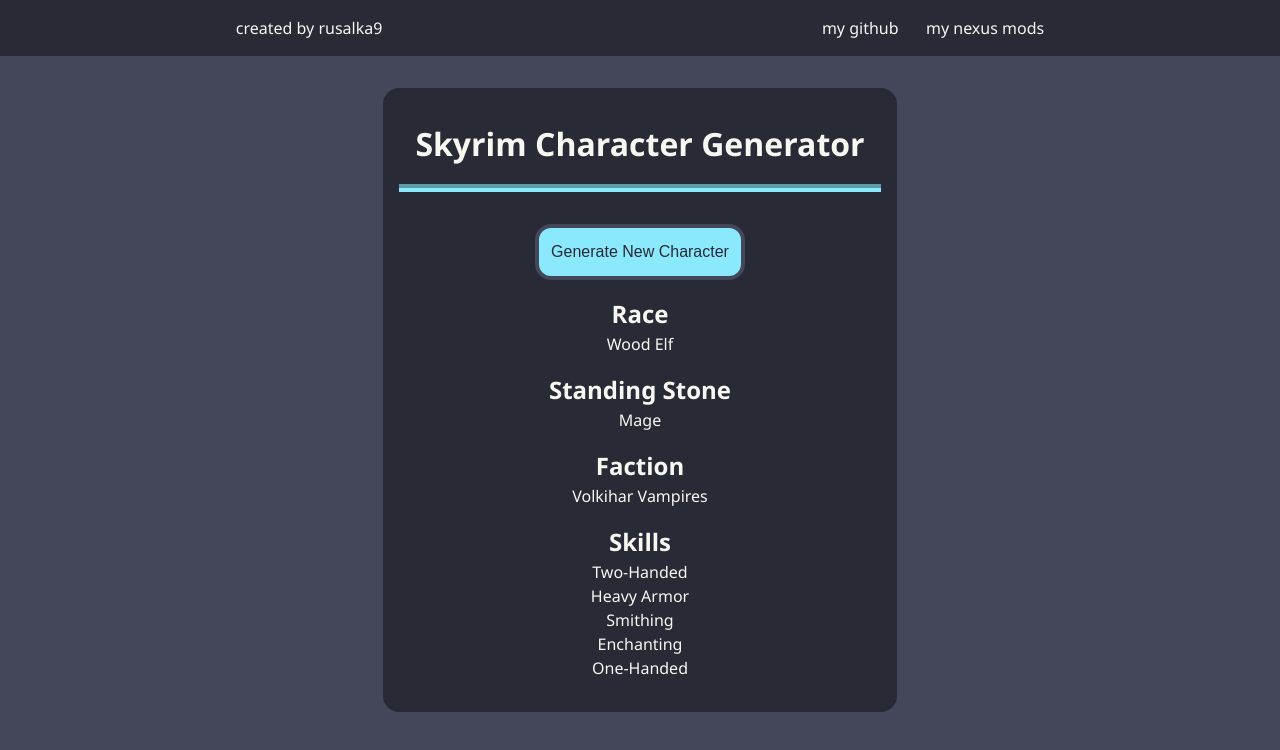
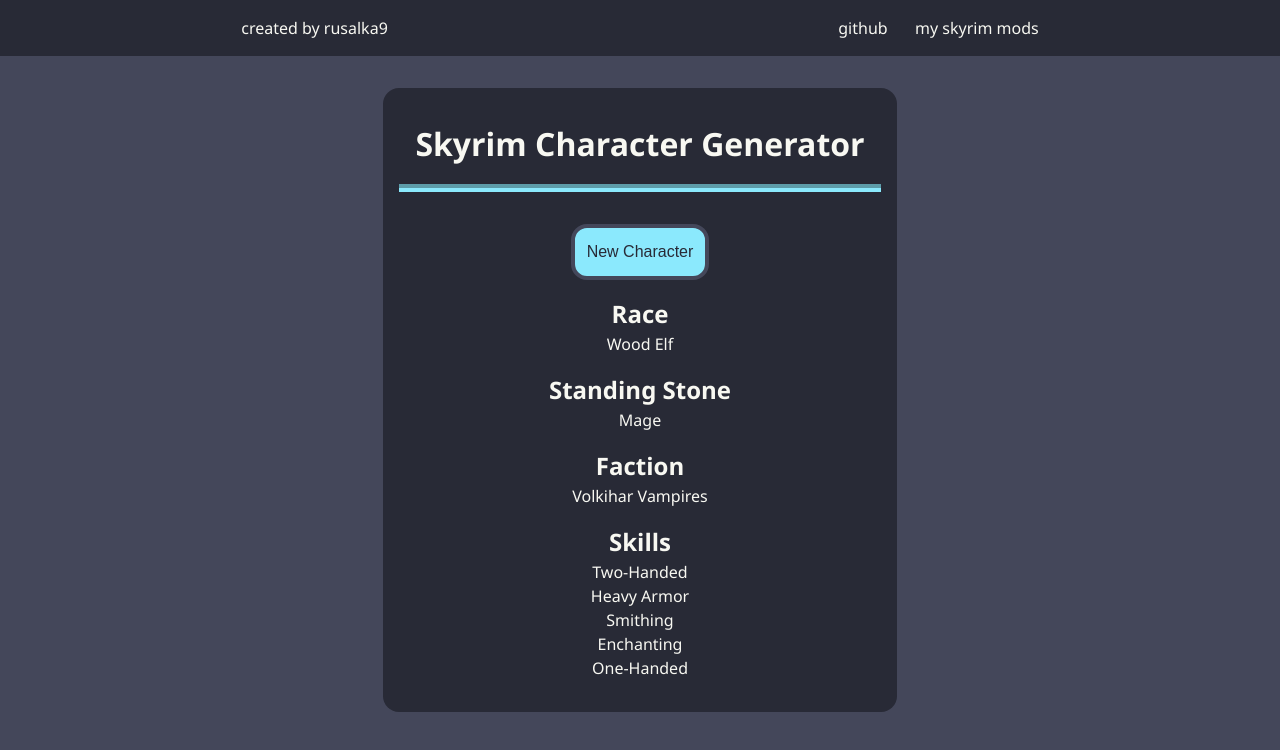
Before and after one commit to rusalka9/skyrim-character-generator, a plain HTML site: page index.html in a window 1280 px wide. Drawn offline with Linux system fonts and the light colour scheme.

Commit message:
Add link addresses

```diff
--- a/index.html
+++ b/index.html
@@ -12,8 +12,8 @@
     <header>
         <p>created by rusalka9</p>
         <ul id="headerLinks">
-            <li><a href="">my github</a></li>
-            <li><a href="">my nexus mods</a></li>
+            <li><a href="https://github.com/rusalka9/skyrim-character-generator" target="_blank">github</a></li>
+            <li><a href="https://www.nexusmods.com/users/2920308?tab=user+files" target="_blank">my skyrim mods</a></li>
         </ul>
     </header>
     <div class="container">
@@ -23,7 +23,7 @@
             </div> -->
             <div class="box" id="characterBox">
                 <button id="newCharacterBtn">
-                    Generate New Character
+                    New Character
                 </button>
                 <div class="characterElement">
                     <h2>Race</h2>
```
